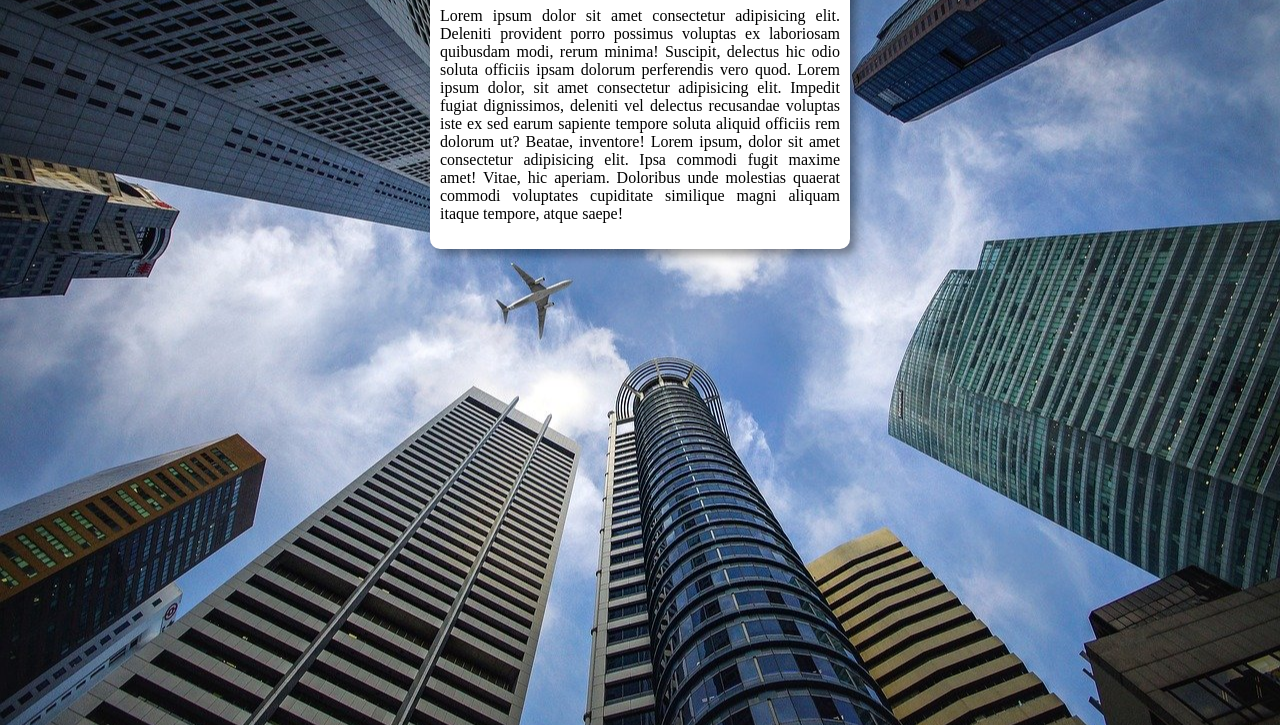
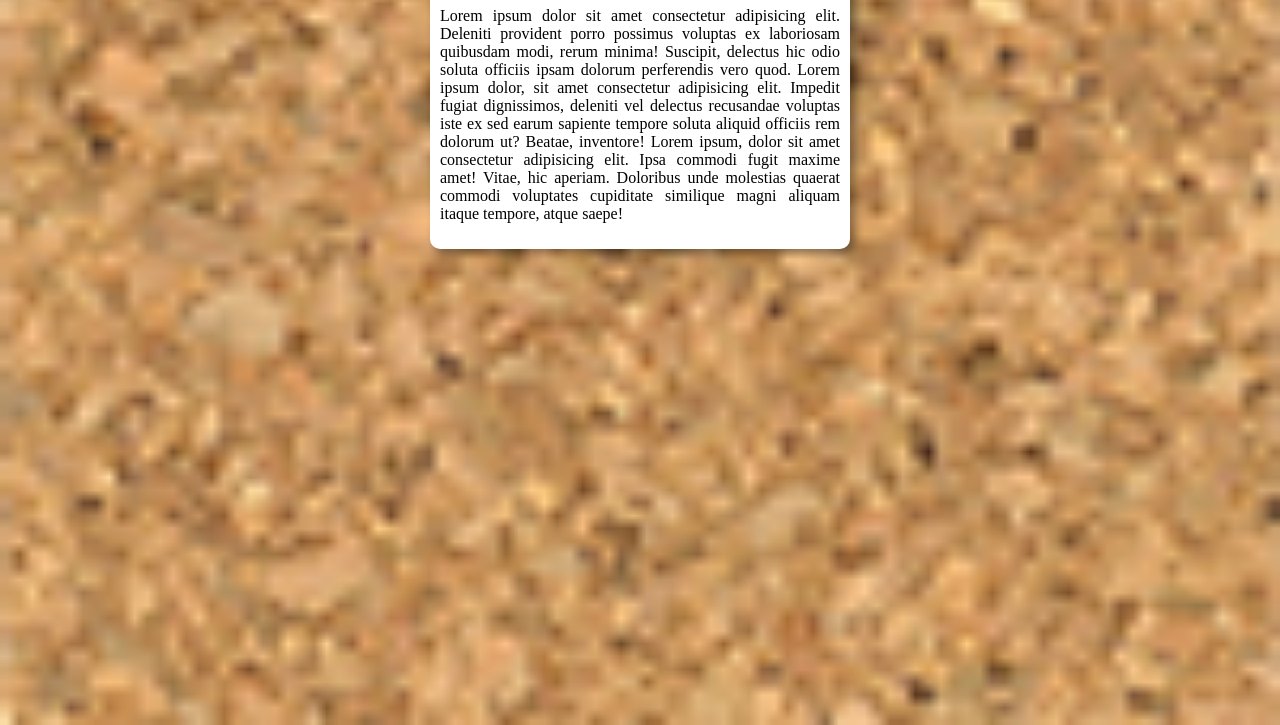
Before and after one commit to filipescavalcante/html-css, a plain HTML site: page exercicios/ex022-imagens-de-fundo/fundo005.html in a window 1280 px wide. Shown: the part 91-816 px from the top of the page. Drawn offline with Linux system fonts and the light colour scheme.

Commit message:
Update style5.css

```diff
--- a/exercicios/ex022-imagens-de-fundo/styles/style5.css
+++ b/exercicios/ex022-imagens-de-fundo/styles/style5.css
@@ -3,7 +3,7 @@
 body {
     height: 100vh;
     background-color: black;
-    background-image: url('/exercicios/ex022-imagens-de-fundo/images/wallpaper002.jpg');
+    background-image: url('/exercicios/ex022-imagens-de-fundo/images/pattern004.png');
     background-position: center center;
     background-repeat: no-repeat;
     background-size: cover;
```
